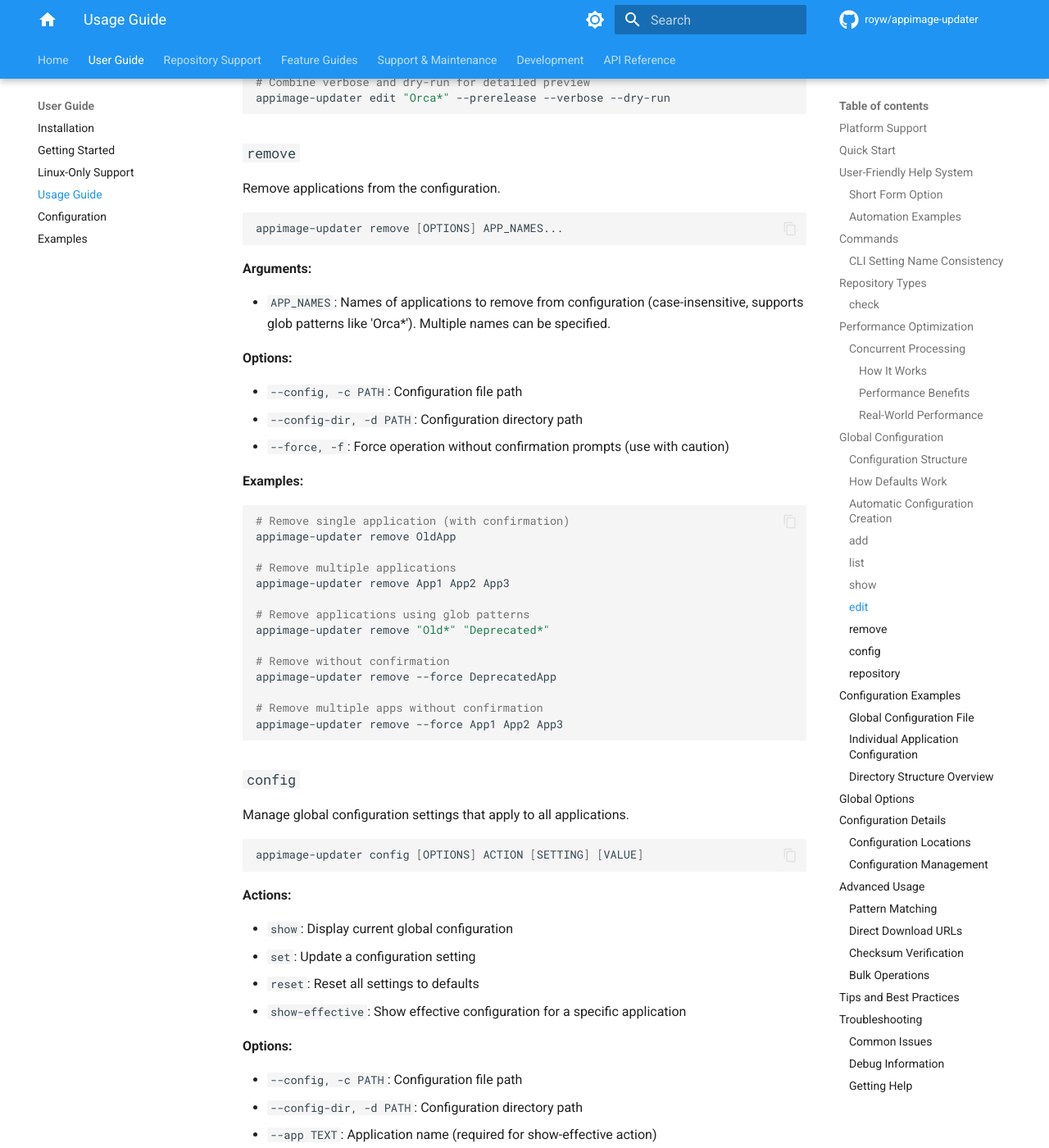
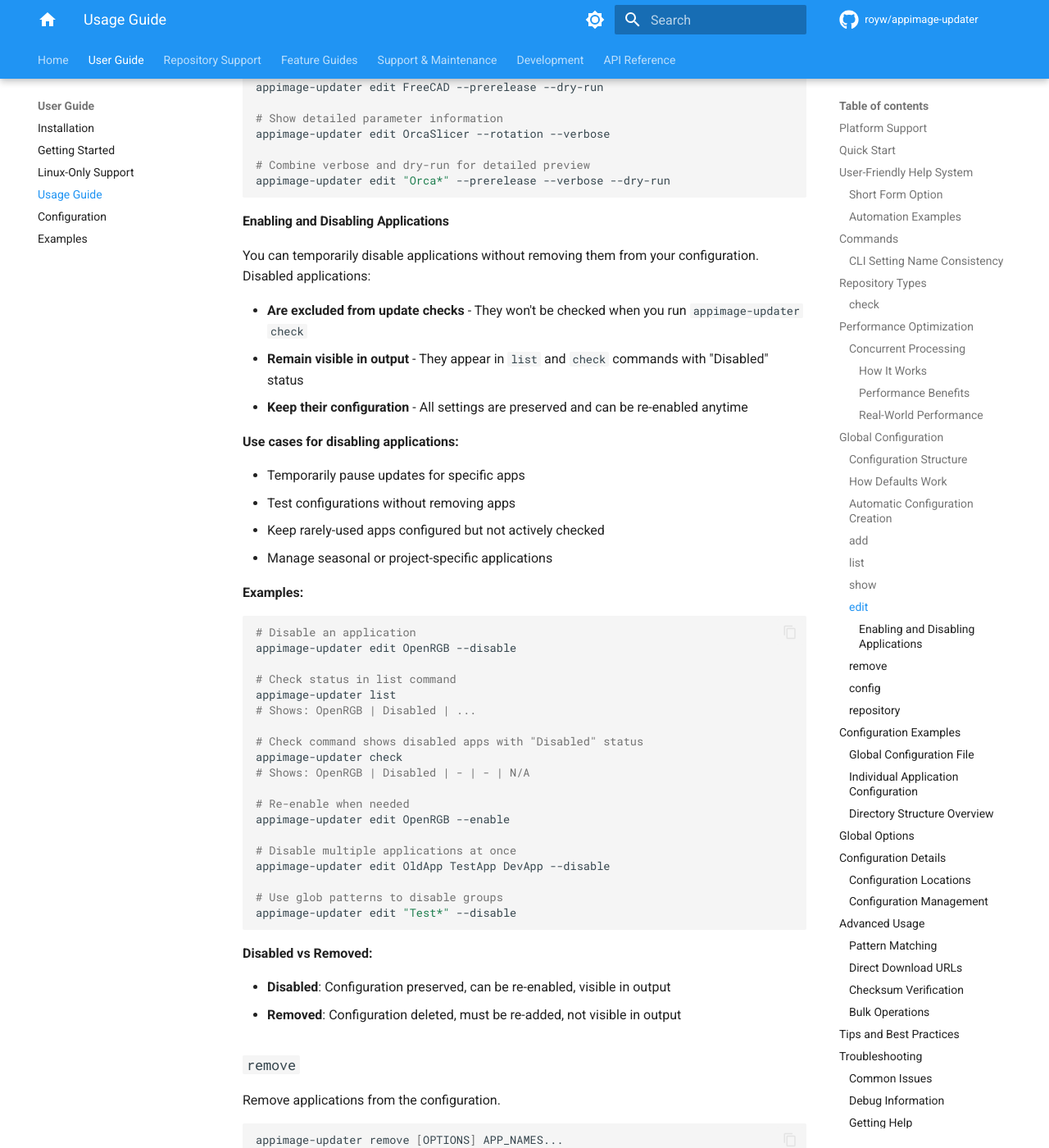
Before and after one commit to royw/appimage-updater, an MkDocs documentation site: the page built from docs/usage.md, in a window 1280 px wide and 1400 px high, scrolled down 10021 px. Shown: the whole window at 82% size. Built offline with MkDocs 1.6.1 and Material for MkDocs 9.7.7, drawn with Linux system fonts in a browser that asks for light colours; comment, search, counter and statistics services are not loaded; some of the changed text lies outside the part shown.

Commit message:
docs: add comprehensive enable/disable documentation
Added detailed documentation for the enable/disable feature in the usage guide:

- Updated --enable/--disable option description to clarify behavior
- Added dedicated 'Enabling and Disabling Applications' section
- Documented how disabled apps appear in list and check commands
- Provided use cases for disabling vs removing applications
- Added examples showing disable/enable workflow
- Clarified that disabled apps are excluded from checks but remain visible

The documentation now clearly explains:
- Disabled apps show 'Disabled' status in list command
- Disabled apps show 'Disabled | - | - | N/A' in check command
- Configuration is preserved when disabled
- Apps can be re-enabled anytime
- Difference between disabled (temporary) and removed (permanent)

````diff
--- a/docs/usage.md
+++ b/docs/usage.md
@@ -358,7 +358,7 @@ appimage-updater edit [OPTIONS] APP_NAMES...
 - `--url TEXT`: Update repository URL
 - `--download-dir TEXT`: Update download directory
 - `--pattern TEXT`: Update file pattern (regex)
-- `--enable/--disable`: Enable/disable the application
+- `--enable/--disable`: Enable or disable the application (disabled apps are excluded from update checks but still visible in list/check output)
 - `--prerelease/--no-prerelease`: Enable/disable prereleases
 - `--rotation/--no-rotation`: Enable/disable file rotation
 - `--symlink-path TEXT`: Update symlink path for rotation
@@ -377,6 +377,13 @@ appimage-updater edit [OPTIONS] APP_NAMES...
 **Examples:**
 
 ```bash
+# Enable/disable applications
+appimage-updater edit OpenRGB --disable
+appimage-updater edit OpenRGB --enable
+
+# Disable multiple applications
+appimage-updater edit App1 App2 App3 --disable
+
 # Enable prerelease versions for single application
 appimage-updater edit GitHubDesktop --prerelease
 
@@ -416,6 +420,50 @@ appimage-updater edit OrcaSlicer --rotation --verbose
 # Combine verbose and dry-run for detailed preview
 appimage-updater edit "Orca*" --prerelease --verbose --dry-run
 ```
+
+#### Enabling and Disabling Applications
+
+You can temporarily disable applications without removing them from your configuration. Disabled applications:
+
+- **Are excluded from update checks** - They won't be checked when you run `appimage-updater check`
+- **Remain visible in output** - They appear in `list` and `check` commands with "Disabled" status
+- **Keep their configuration** - All settings are preserved and can be re-enabled anytime
+
+**Use cases for disabling applications:**
+
+- Temporarily pause updates for specific apps
+- Test configurations without removing apps
+- Keep rarely-used apps configured but not actively checked
+- Manage seasonal or project-specific applications
+
+**Examples:**
+
+```bash
+# Disable an application
+appimage-updater edit OpenRGB --disable
+
+# Check status in list command
+appimage-updater list
+# Shows: OpenRGB | Disabled | ...
+
+# Check command shows disabled apps with "Disabled" status
+appimage-updater check
+# Shows: OpenRGB | Disabled | - | - | N/A
+
+# Re-enable when needed
+appimage-updater edit OpenRGB --enable
+
+# Disable multiple applications at once
+appimage-updater edit OldApp TestApp DevApp --disable
+
+# Use glob patterns to disable groups
+appimage-updater edit "Test*" --disable
+```
+
+**Disabled vs Removed:**
+
+- **Disabled**: Configuration preserved, can be re-enabled, visible in output
+- **Removed**: Configuration deleted, must be re-added, not visible in output
 
 ### `remove`
 
````
Also changed, not shown: other parts of docs/usage.md (+0 -3 lines).
